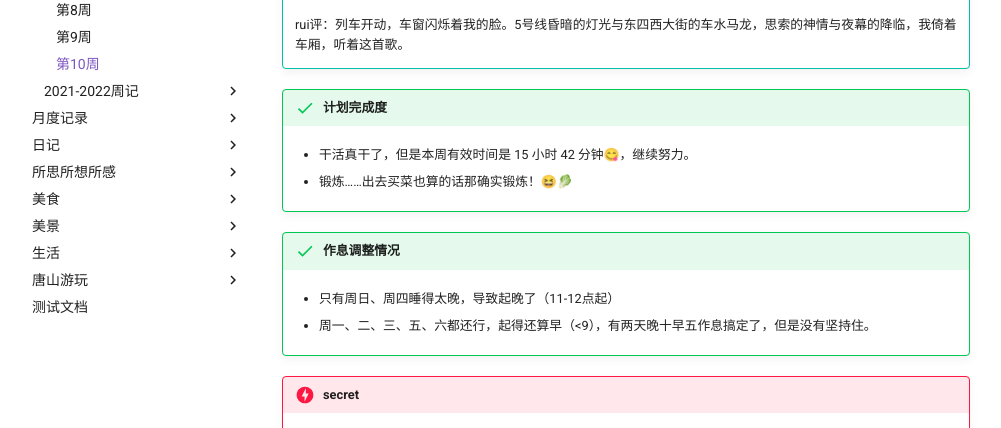
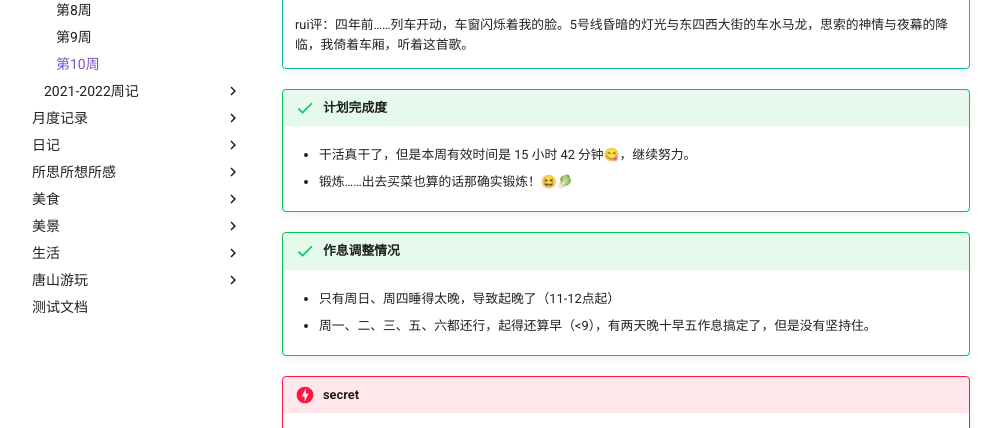
Before and after one commit to Haohahahaha/chat, an MkDocs documentation site: the page built from docs/1-Weekly/2025/0504-0510-10th.md, in a window 1280 px wide and 900 px high, cut to the strip 472-900 px from the top of the window. Shown: the whole strip, without its empty margins (14-1015 px from the left). Built offline with MkDocs 1.6.1 and Material for MkDocs 9.7.7, drawn with Linux system fonts in a browser that asks for light colours.

Commit message:
2025-05-11_19:55:47 update

```diff
--- a/docs/1-Weekly/2025/0504-0510-10th.md
+++ b/docs/1-Weekly/2025/0504-0510-10th.md
@@ -9,7 +9,7 @@
     <iframe frameborder="yes" border="100" marginwidth="4" marginheight="0" width=333 height=86 src="//music.163.com/outchain/player?type=2&id=1843672411&auto=0&height=66"></iframe>
     <!--此处 auto 指自动播放，若auto=1，则非 VIP 歌曲可以自动播放-->
 
-    rui评：列车开动，车窗闪烁着我的脸。5号线昏暗的灯光与东四西大街的车水马龙，思索的神情与夜幕的降临，我倚着车厢，听着这首歌。
+    rui评：四年前……列车开动，车窗闪烁着我的脸。5号线昏暗的灯光与东四西大街的车水马龙，思索的神情与夜幕的降临，我倚着车厢，听着这首歌。
 
 !!! success "计划完成度"
 
```
